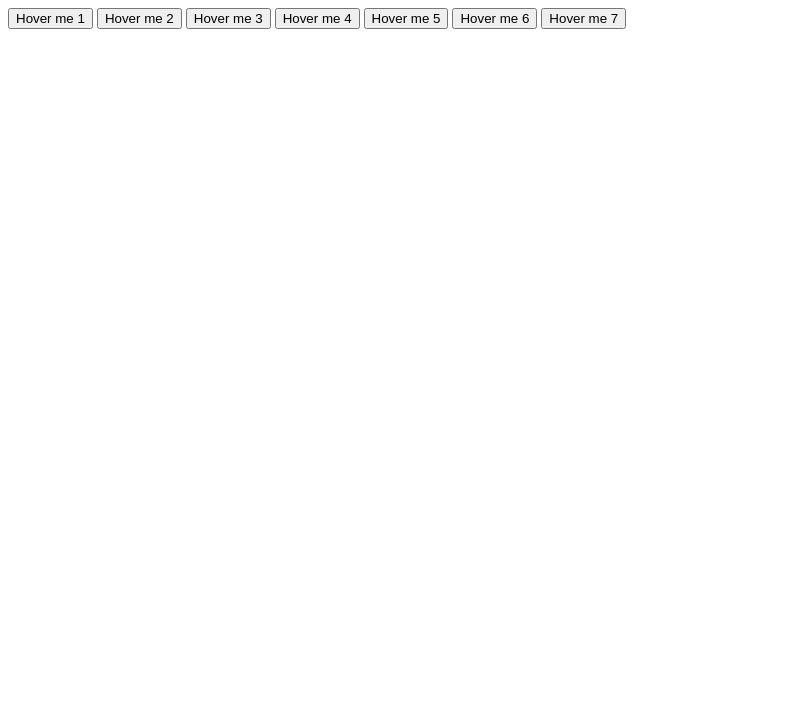
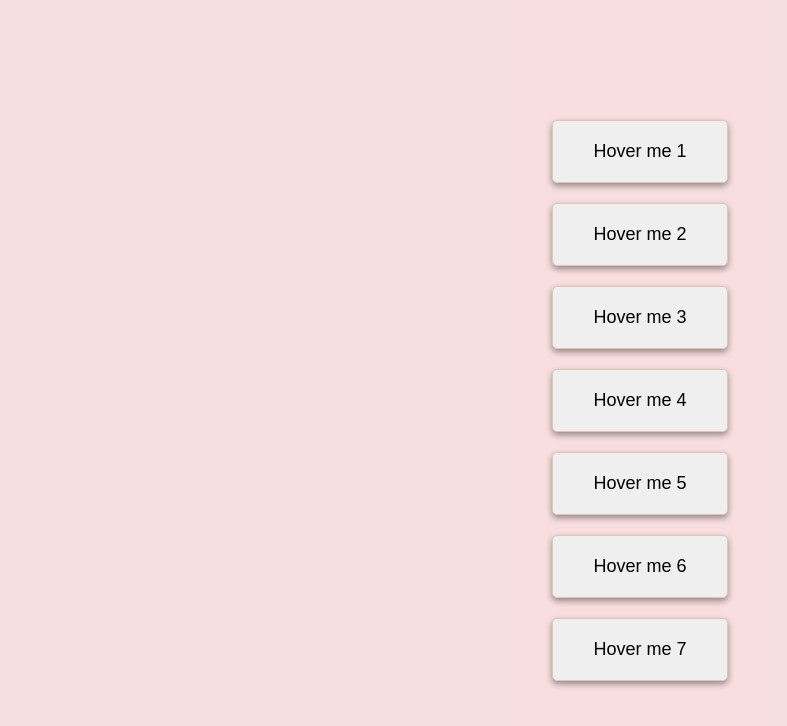
Before and after one commit to iamdeveloper1412/basic-btn-hover-animation, a plain HTML site: page index.html in a window 1280 px wide. Shown: the whole page, without its empty margins (0-787 px from the left). Drawn offline with Linux system fonts and the light colour scheme.

Commit message:
Update index.html

```diff
--- a/index.html
+++ b/index.html
@@ -5,7 +5,7 @@
     <meta http-equiv="X-UA-Compatible" content="IE=edge" />
     <meta name="viewport" content="width=device-width, initial-scale=1.0" />
     <title>button animation</title>
-    <link rel="stylesheet" href="./button-animation.css" />
+    <link rel="stylesheet" href="./style.css" />
   </head>
   <body>
     <div class="box-container">
```
